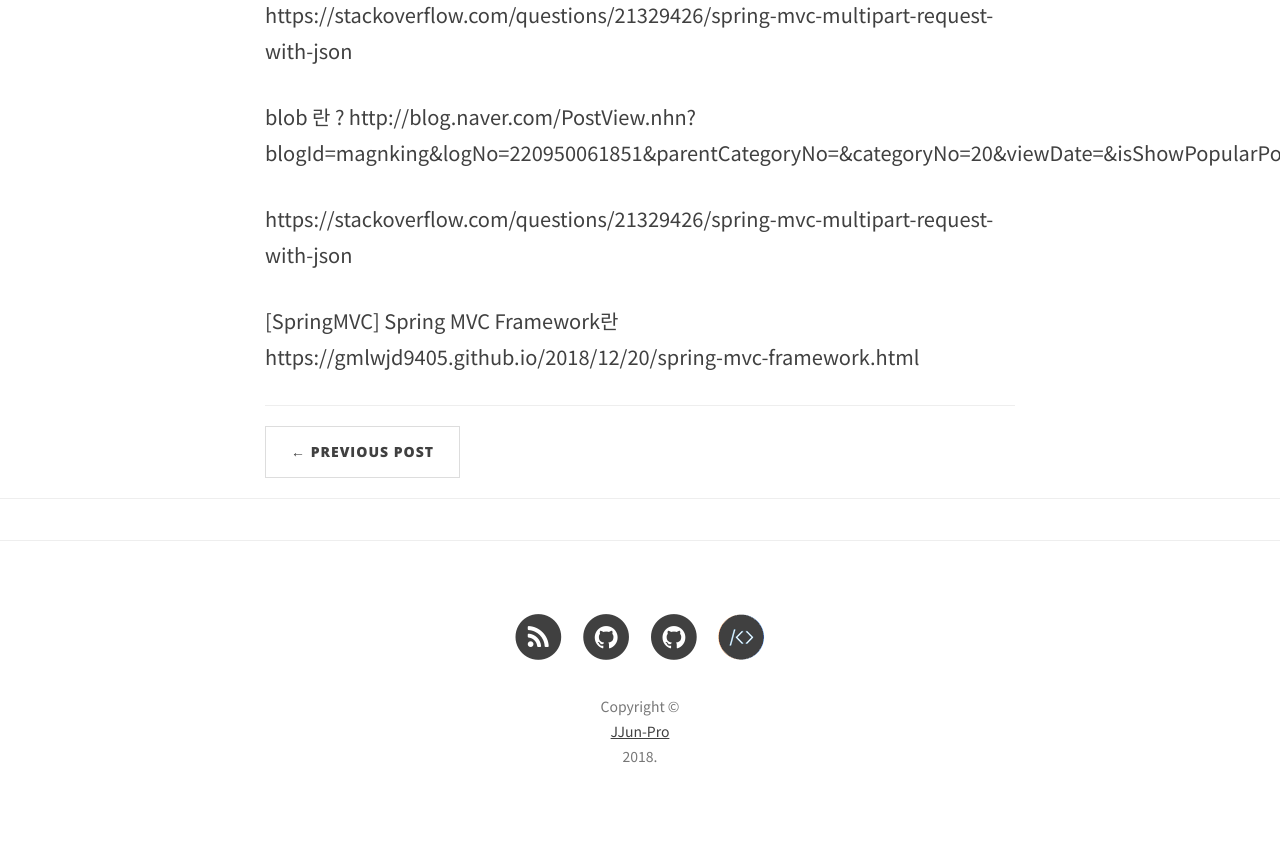
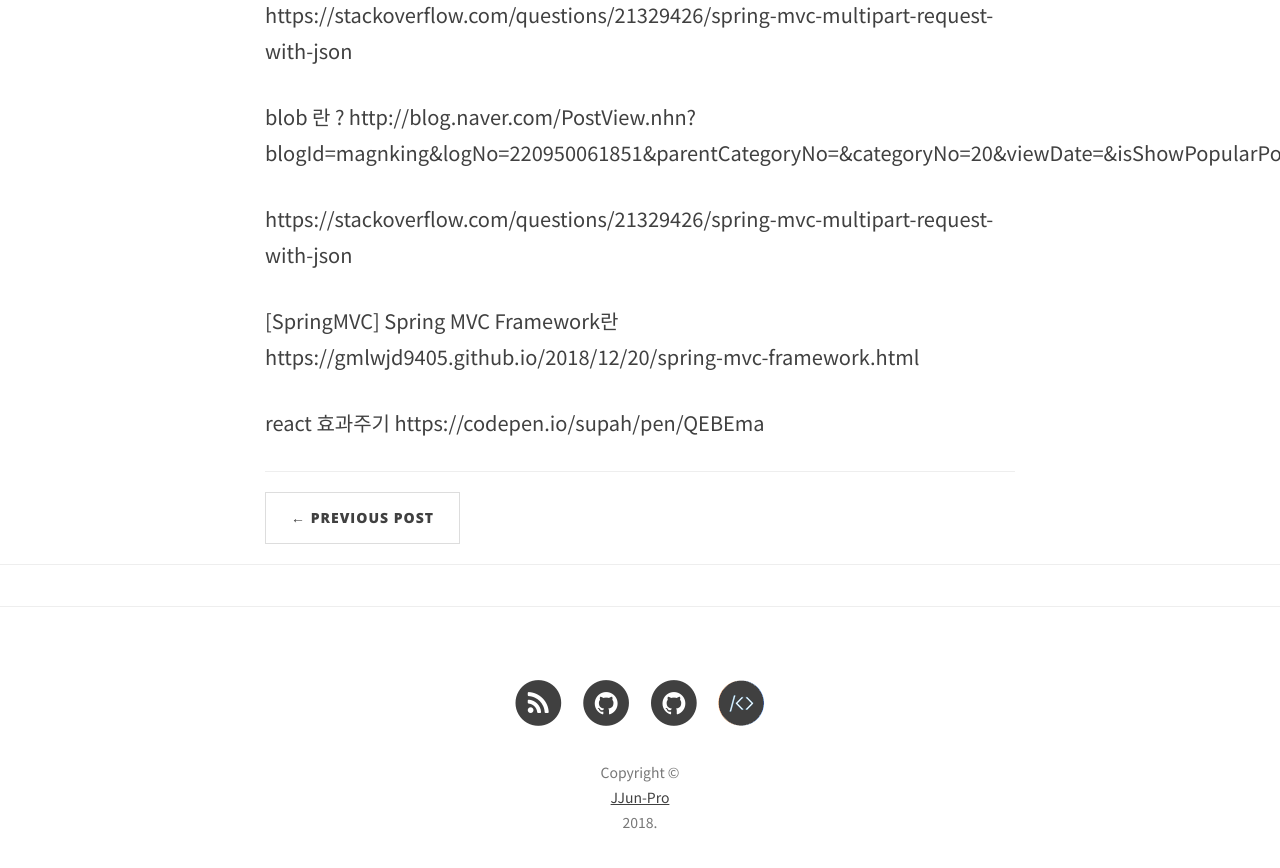
Before and after one commit to alalstjr/jjunpro.github.io, a Jekyll site: the page built from _posts/2019-06-28-Spring RequestBody, ResponseBody란.md, in a window 1280 px wide and 900 px high, scrolled down 1166 px. Shown: the top 868 px of the window. Built offline with Jekyll 4.4.1, drawn with Linux system fonts in a browser that asks for light colours; nearby versions of some CDN libraries; comment, search, counter and statistics services are not loaded; before the commit the page ends 2000 px from its top, so only the background shows below that.

Commit message:
Update 2019-06-28-Spring RequestBody, ResponseBody란.md

```diff
--- a/_posts/2019-06-28-Spring RequestBody, ResponseBody란.md
+++ b/_posts/2019-06-28-Spring RequestBody, ResponseBody란.md
@@ -25,3 +25,6 @@ https://stackoverflow.com/questions/21329426/spring-mvc-multipart-request-with-j
 
 [SpringMVC] Spring MVC Framework란
 https://gmlwjd9405.github.io/2018/12/20/spring-mvc-framework.html
+
+react 효과주기
+https://codepen.io/supah/pen/QEBEma
```
